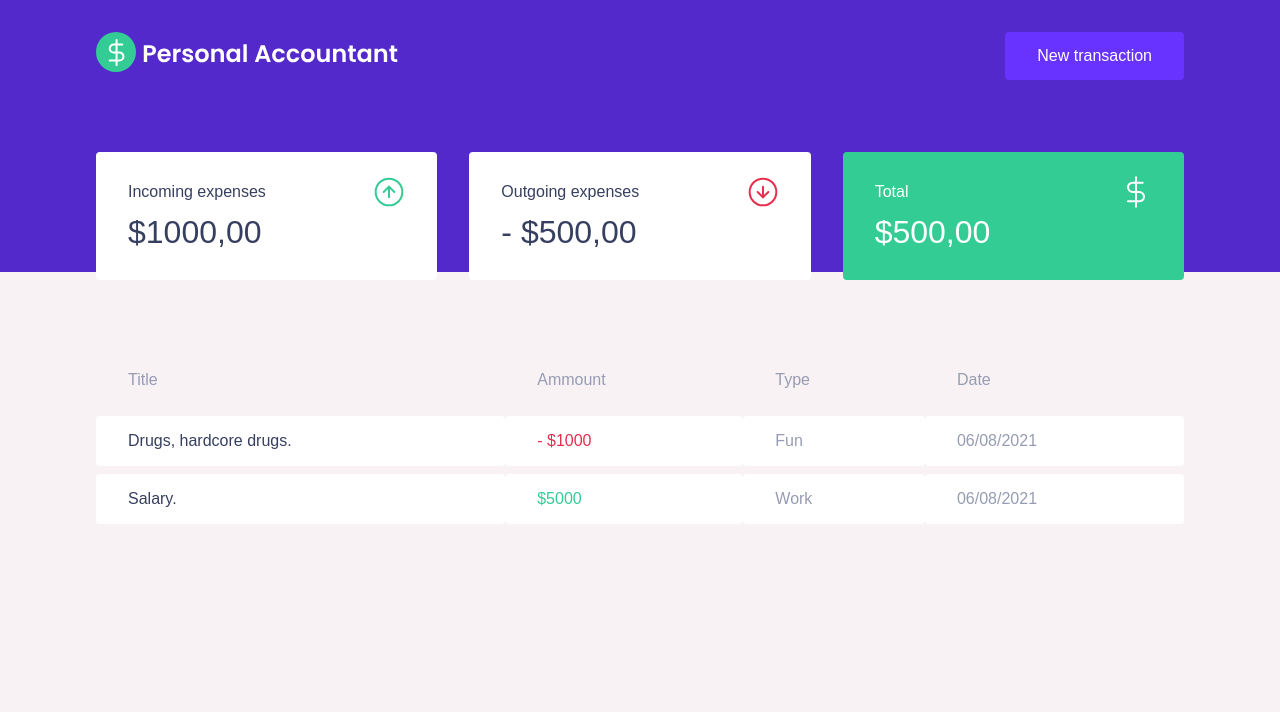
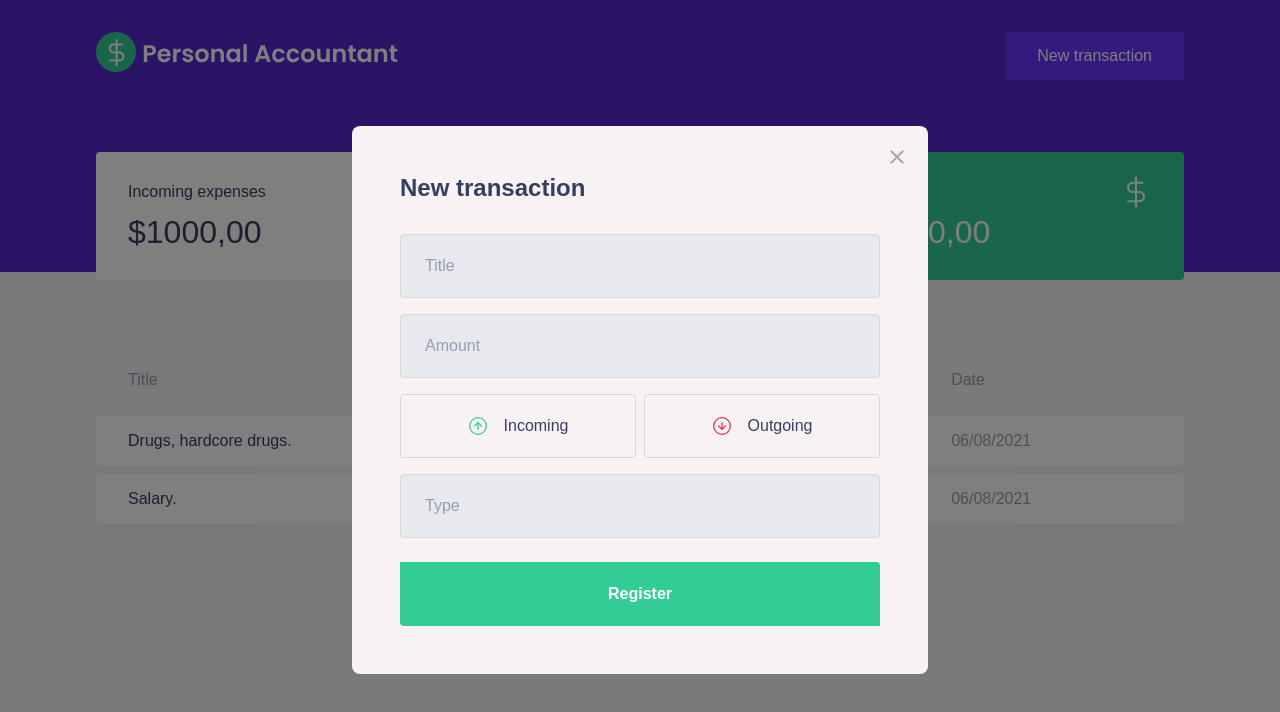
Before and after one commit to ThunderStormOwl/personal-accountant, a React (Create React App) app: page / in a window 1280 px wide. Both pictures are taken after a click on the button "New transaction". Shown: the top 712 px of the page. Built offline with nearby package versions, Linux system fonts and the light colour scheme; no server answers; what miragejs would draw is missing.

Commit message:
Back to class - Button functionality lesson

```diff
--- a/package.json
+++ b/package.json
@@ -5,8 +5,10 @@
   "dependencies": {
     "axios": "^0.21.1",
     "miragejs": "^0.1.41",
+    "polished": "^4.1.3",
     "react": "^17.0.2",
     "react-dom": "^17.0.2",
+    "react-modal": "^3.14.3",
     "react-scripts": "4.0.3",
     "styled-components": "^5.3.0",
     "web-vitals": "^1.0.1"
@@ -19,6 +21,7 @@
     "@types/node": "^12.0.0",
     "@types/react": "^17.0.0",
     "@types/react-dom": "^17.0.0",
+    "@types/react-modal": "^3.12.1",
     "@types/styled-components": "^5.1.11",
     "typescript": "^4.1.2"
   },
--- a/src/App.tsx
+++ b/src/App.tsx
@@ -1,12 +1,28 @@
 import {Dashboard} from './components/Dashboard/Dashboard'
 import {Header} from './components/Header/Index';
 import {GlobalStyle} from './styles/global';
+import {NewTransactionModal} from './components/NewTransactionModal/Index'
+import { useState } from 'react';
 
 export function App() {
+  const [isNewTransactionModalOpen, setIsNewTransactionModalOpen] = useState(false);
+
+    function handleOpenNewTransactionModal(){
+        setIsNewTransactionModalOpen(true);
+    }
+    function handleCloseNewTransactionModal(){
+        setIsNewTransactionModalOpen(false);
+    }
   return (
     <>
-      <Header/>
+      <Header
+        onOpenNewTransactionModal={handleOpenNewTransactionModal}
+      />
       <Dashboard/>
+      <NewTransactionModal
+        isOpen={isNewTransactionModalOpen}
+        onRequesClose={handleCloseNewTransactionModal}
+      />
       <GlobalStyle />
     </>
   );
--- a/src/components/Header/Index.tsx
+++ b/src/components/Header/Index.tsx
@@ -1,12 +1,16 @@
 import logo from '../../assets/logo.svg'
 import {Container, Content} from './styles'
 
-export function Header (){
+interface HeaderProps {
+    onOpenNewTransactionModal: () => void
+}
+
+export function Header ({onOpenNewTransactionModal}: HeaderProps){
     return(
         <Container>
             <Content>
                 <img src={logo} alt="Personal accountant" />
-                <button type="button">
+                <button type="button" onClick={onOpenNewTransactionModal}>
                     New transaction
                 </button>
             </Content>
--- /dev/null
+++ b/src/components/NewTransactionModal/Index.tsx
@@ -0,0 +1,70 @@
+import { useState } from 'react';
+import Modal from 'react-modal'
+import closeImg from '../../assets/close.svg'
+import incomingImg from '../../assets/in.svg'
+import outgoingImg from '../../assets/out.svg'
+import { Container, TransactionTypeContainer } from './styles';
+
+Modal.setAppElement('#root')
+
+interface NewTransactionModalProps {
+    isOpen: boolean,
+    onRequesClose : () => void,
+}
+
+export function NewTransactionModal({isOpen, onRequesClose} : NewTransactionModalProps) {
+
+    const [type, setType] = useState('deposit');
+
+    function handleDepositClick(){
+        setType('deposit');
+    }
+
+    return (
+    <Modal
+        isOpen={isOpen}
+        onRequestClose={onRequesClose}
+        overlayClassName='react-modal-overlay'
+        className='react-modal-content'
+      >
+        <button type="button" onClick={onRequesClose} className='react-modal-close'>
+            <img src={closeImg} alt='Close modal'/>
+        </button>
+        <Container>
+
+            <h2>New transaction</h2>
+            <input
+                placeholder='Title'
+            />
+            <input
+                type='number'
+                placeholder='Amount'
+            />
+            <TransactionTypeContainer>
+                <button
+                    type='button'
+                    onClick={handleDepositClick}
+                >
+                    <img src={incomingImg} alt='Incoming'/>
+                    <span>Incoming</span>
+                </button>
+
+                <button
+                    type='button'
+                >
+                    <img src={outgoingImg} alt='Outgoing'/>
+                    <span>Outgoing</span>
+                </button>
+            </TransactionTypeContainer>
+            <input
+                placeholder='Type'
+            />
+            <button
+                type='submit'
+            >
+                Register
+            </button>
+        </Container>
+      </Modal>
+    );
+}
--- /dev/null
+++ b/src/components/NewTransactionModal/styles.ts
@@ -0,0 +1,89 @@
+import styled from "styled-components"
+import {darken} from 'polished'
+
+export const Container = styled.form`
+    h2{
+        color: var(--text-title);
+        font-size: 1.5rem;
+        margin-bottom: 2rem;
+    }
+    input{
+        width: 100%;
+        padding: 0 1.5rem;
+        height: 4rem;
+        border-radius: 0.25rem;
+
+        border: 1px solid #d7d7d7;
+        background: #e7e9ee;
+
+        font-weight: 400;
+        font-size: 1rem;
+
+        &::placeholder {
+            color: var(--text-body);
+        }
+
+        & + input {
+            margin-top: 1rem;
+        }
+
+
+    }
+    button[type='submit']{
+
+        width: 100%;
+        padding: 0 1.5rem;
+        height: 4rem;
+        background: var(--green);
+        color: #fff;
+        border-radius: 0%.25rem;
+        border: 0;
+        font-size: 1rem;
+        font-weight: 600;
+        margin-top: 1.5rem;
+
+        transition: filter 0.2s;
+
+        &:hover{
+
+            filter: brightness(0.9);
+
+        }
+    }
+`;
+export const TransactionTypeContainer = styled.div`
+    margin: 1rem 0;
+    display: grid;
+    grid-template-columns: 1fr 1fr;
+    gap: 0.5rem;
+
+    button{
+        height: 4rem;
+        border: 1px solid #d7d7d7;
+        border-radius: 0.25rem;
+
+        background: transparent;
+
+        display: flex;
+        align-items: center;
+        justify-content: center;
+
+        transition: border-color 0.2s;
+
+        &:hover{
+            border-color: ${darken(0.1, '#d7d7d7')};
+        }
+
+        img{
+            width: 20px;
+            height: 20px;
+        }
+
+        span{
+            display: inline-block;
+            margin-left: 1rem;
+            font-size: 1rem;
+            color: var(--text-title);
+        }
+    }
+`;
--- a/src/components/TransactionsTable/index.tsx
+++ b/src/components/TransactionsTable/index.tsx
@@ -17,7 +17,7 @@
                 <thead>
                     <tr>
                         <th>Title</th>
-                        <th>Ammount</th>
+                        <th>Amount</th>
                         <th>Type</th>
                         <th>Date</th>
                     </tr>
--- a/src/styles/global.ts
+++ b/src/styles/global.ts
@@ -43,4 +43,43 @@
         opacity: 0.6;
         cursor: not-allowed;
     }
+    .react-modal-overlay {
+        background: rgba(0,0,0, 0.5);
+
+        position: fixed;
+
+        top: 0;
+        left: 0;
+        right: 0;
+        bottom: 0;
+
+        display: flex;
+        align-items: center;
+        justify-content: center;
+    }
+    .react-modal-content {
+        width: 100%;
+        max-width: 576px;
+
+        background: var(--background);
+        padding: 3rem;
+
+        position: relative;
+        border-radius: 0.5rem;
+    }
+    .react-modal-close{
+        position: absolute;
+        right: 1.5rem;
+        top: 1.5rem;
+        border: 0ch;
+        background: transparent;
+
+        transition: filter 0.2s;
+
+        &:hover{
+
+            filter: brightness(0.8);
+
+        }
+    }
 `
```
Also changed, not shown: 1 other file (tests, documents, lock files or other folders).
